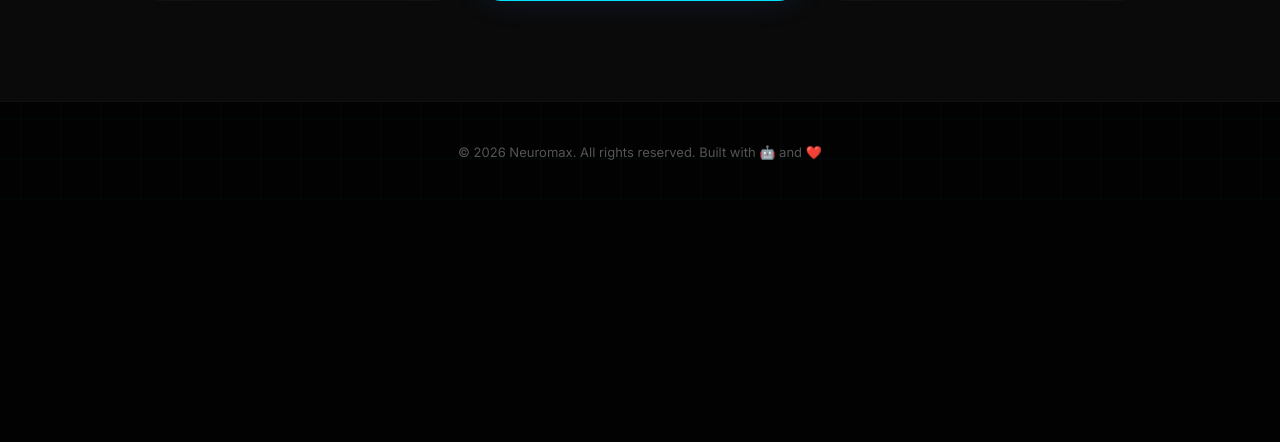
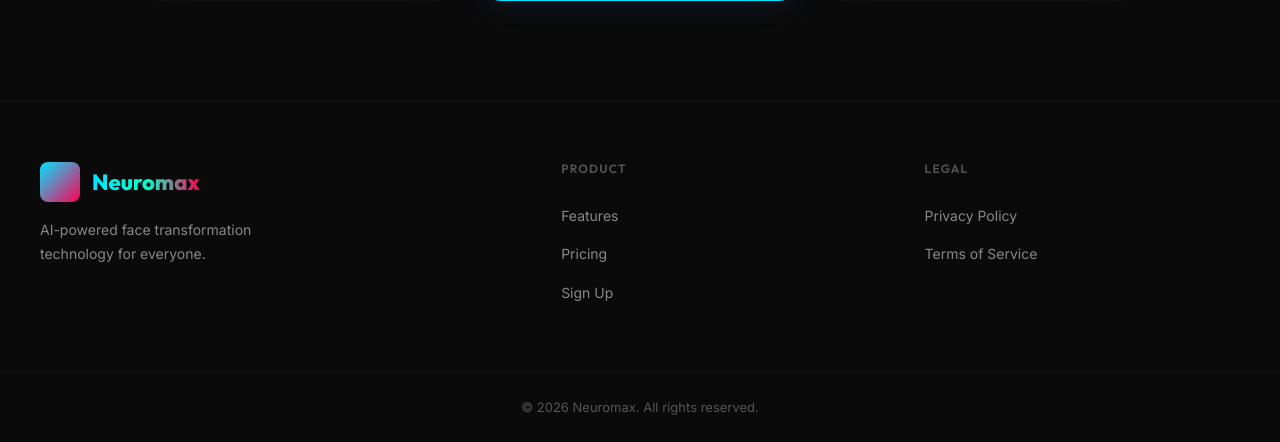
Before and after one commit to T0shko/NeuroMask, a PHP site: page / in a window 1280 px wide. Shown: the part 2327-2769 px from the top of the page. Before the commit the page ends 2526 px from the top, so only its background shows below. Run offline with PHP 8.4, Linux system fonts and the light colour scheme.

Commit message:
chore: updated index

```diff
--- a/assets/css/style.css
+++ b/assets/css/style.css
@@ -1374,11 +1374,88 @@ select.form-control {
 
 /* ── Landing Footer ── */
 .landing-footer {
-    padding: 40px;
+    padding: 0;
+    border-top: 1px solid var(--border-color);
+    background: var(--bg-secondary);
+}
+
+.footer-content {
+    display: grid;
+    grid-template-columns: 1.5fr 1fr 1fr;
+    gap: 48px;
+    padding: 60px 40px;
+    max-width: 1400px;
+    margin: 0 auto;
+}
+
+.footer-section h4 {
+    font-size: 12px;
+    font-weight: 600;
+    text-transform: uppercase;
+    letter-spacing: 0.1em;
+    color: var(--text-muted);
+    margin-bottom: 20px;
+}
+
+.footer-section p {
+    color: var(--text-secondary);
+    font-size: 14px;
+    line-height: 1.7;
+    margin-top: 16px;
+    max-width: 280px;
+}
+
+.footer-brand {
+    display: flex;
+    align-items: center;
+    gap: 12px;
+    margin-bottom: 8px;
+}
+
+.footer-brand .brand-icon {
+    width: 40px;
+    height: 40px;
+    background: var(--gradient-primary);
+    border-radius: var(--radius-md);
+    display: flex;
+    align-items: center;
+    justify-content: center;
+    font-size: 20px;
+}
+
+.footer-brand span {
+    font-family: 'Outfit', sans-serif;
+    font-size: 22px;
+    font-weight: 800;
+    background: var(--gradient-accent);
+    -webkit-background-clip: text;
+    -webkit-text-fill-color: transparent;
+    background-clip: text;
+}
+
+.footer-section a {
+    display: block;
+    color: var(--text-secondary);
+    font-size: 14px;
+    padding: 8px 0;
+    transition: all var(--transition-fast);
+}
+
+.footer-section a:hover {
+    color: var(--accent-blue);
+    transform: translateX(4px);
+}
+
+.footer-bottom {
+    padding: 24px 40px;
     border-top: 1px solid var(--border-color);
     text-align: center;
     color: var(--text-muted);
     font-size: 13px;
+}
+
+.footer-bottom p {
+    margin: 0;
 }
 
 /* ── Auth Pages ── */
@@ -1724,6 +1801,16 @@ select.form-control {
         gap: 4px;
     }
 
+    .footer-content {
+        grid-template-columns: 1fr;
+        gap: 32px;
+        padding: 40px 20px;
+    }
+
+    .footer-section a {
+        padding: 6px 0;
+    }
+
     .features-section {
         padding: 60px 20px;
     }
--- a/public/index.php
+++ b/public/index.php
@@ -166,7 +166,29 @@ require_once __DIR__ . '/../includes/helpers.php';
 
     <!-- Footer -->
     <footer class="landing-footer">
-        <p>&copy; <?= date('Y') ?> <?= APP_NAME ?>. All rights reserved. Built with 🤖 and ❤️</p>
+        <div class="footer-content">
+            <div class="footer-section">
+                <div class="footer-brand">
+                    <div class="brand-icon"></div>
+                    <span><?= APP_NAME ?></span>
+                </div>
+                <p>AI-powered face transformation technology for everyone.</p>
+            </div>
+            <div class="footer-section">
+                <h4>Product</h4>
+                <a href="#features">Features</a>
+                <a href="#pricing">Pricing</a>
+                <a href="<?= publicUrl('register.php') ?>">Sign Up</a>
+            </div>
+            <div class="footer-section">
+                <h4>Legal</h4>
+                <a href="#">Privacy Policy</a>
+                <a href="#">Terms of Service</a>
+            </div>
+        </div>
+        <div class="footer-bottom">
+            <p>&copy; <?= date('Y') ?> <?= APP_NAME ?>. All rights reserved.</p>
+        </div>
     </footer>
 
 </div>
```
